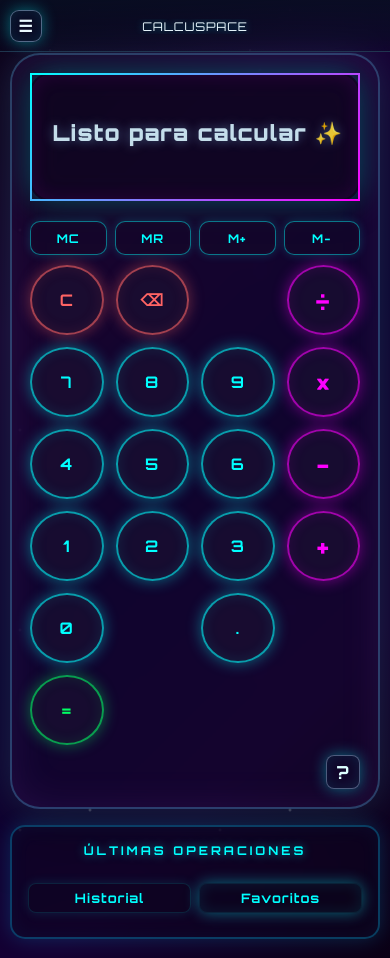
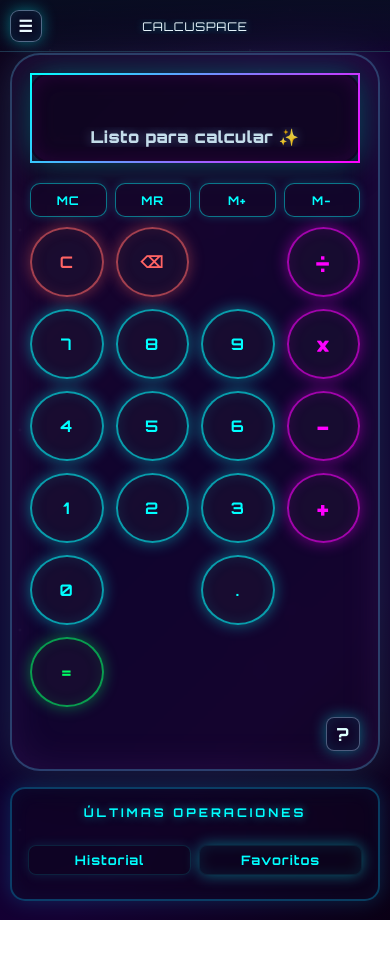
Before and after one commit to JessicaNoLimit/calcuspace, a plain HTML site: page index.html in a window 390 px wide. After the commit the page ends 920 px from the top, so only its background shows below. Drawn offline with Linux system fonts and the light colour scheme.

Commit message:
ajustar texto en version movil

```diff
--- a/style.css
+++ b/style.css
@@ -1173,6 +1173,23 @@
         height: 34px;
         min-width: 34px;
     }
+
+    .pantalla {
+        padding: 14px 12px;
+    }
+
+    #pantalla-resultado.resultado-vacio {
+        font-size: clamp(14px, 4.2vw, 18px);
+        letter-spacing: 0.4px;
+        line-height: 1.2;
+        text-align: center;
+        white-space: nowrap;
+        overflow: hidden;
+        text-overflow: ellipsis;
+        width: 100%;
+        min-height: 1.2em;
+        padding-inline: 6px;
+    }
 }
 
 @media (max-width: 359px) {
```
